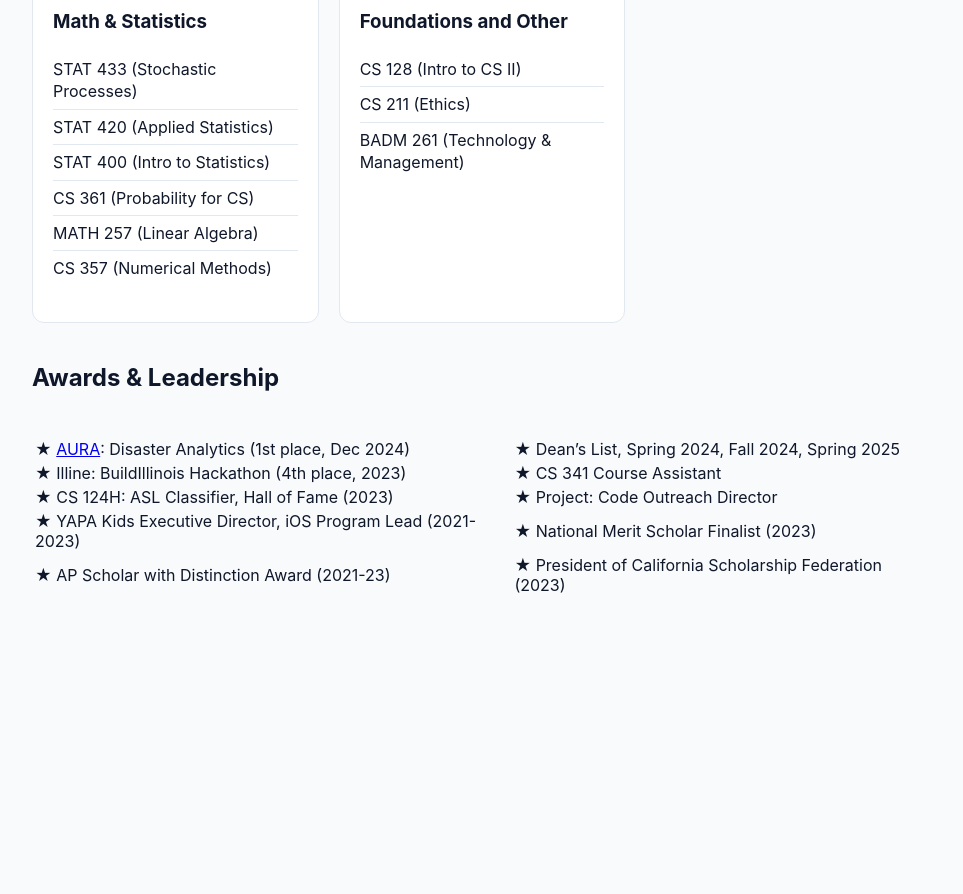
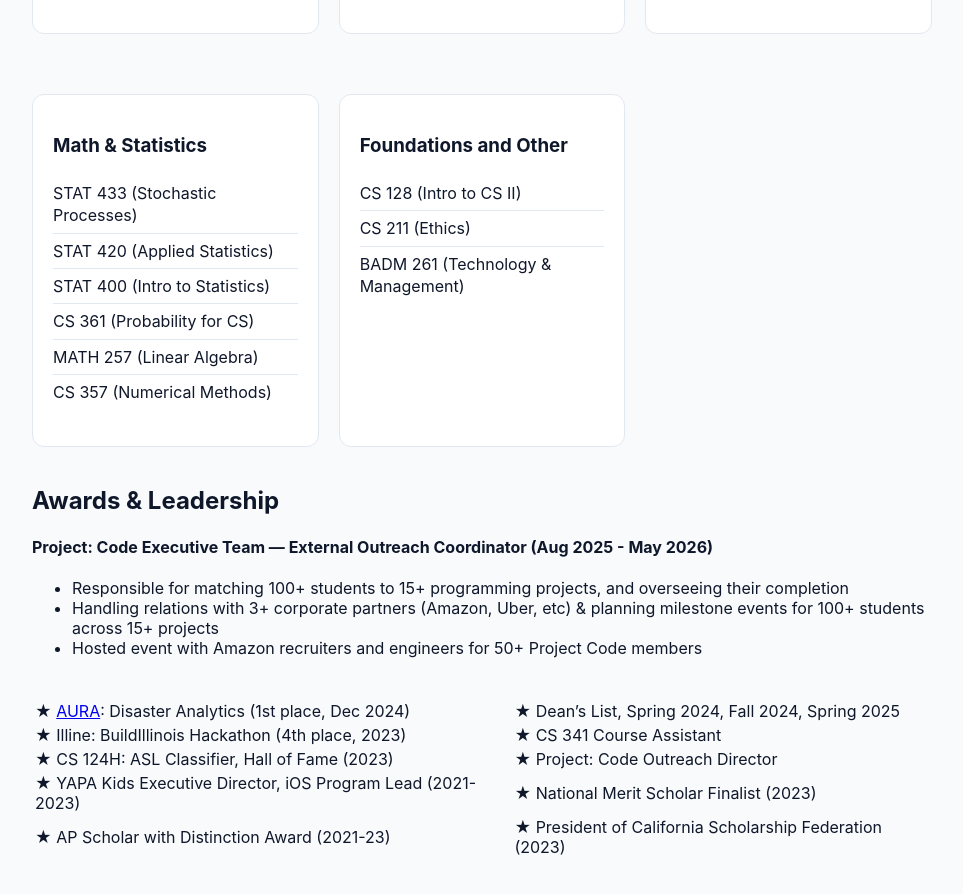
Before and after one commit to srikarpisupati/srikarpisupati.github.io, a Jekyll site: the page built from about.md, in a window 1280 px wide and 900 px high, scrolled down 900 px. Shown: the top 894 px of the window, without its empty margins (158-1121 px from the left). Built offline with Jekyll 4.4.1, drawn with Linux system fonts in a browser that asks for light colours; before the commit the page ends 1538 px from its top, so only the background shows below that; some of the changed text lies outside the part shown.

Commit message:
Update about.md with new work and leadership roles
Added course assistant role and project leadership experience.

```diff
--- a/about.md
+++ b/about.md
@@ -10,6 +10,10 @@ permalink: /about/
 <br>B.S. in Computer Science, Minor in Statistics (Aug 2023 - May 2026)
 
 ## Work Experience
+
+#### CS 341 System Programming
+#### Course Assistant (Aug 2025 - May 2026)
+Host weekly labs & office hours helping 250+ students understand concepts and debug projects in C (malloc, shell)
 
 #### Amazon Web Services
 #### Software Development Engineer Intern (May 2025 - Aug 2025)
@@ -73,6 +77,11 @@ Text2SQL, Asynchronous Serverless Design (Query Execution + Caching), LLM-based
 
 ## Awards & Leadership
 
+#### Project: Code Executive Team — External Outreach Coordinator	(Aug 2025 - May 2026)
+* Responsible for matching 100+ students to 15+ programming projects, and overseeing their completion
+* Handling relations with 3+ corporate partners (Amazon, Uber, etc) & planning milestone events for 100+ students across 15+ projects
+* Hosted event with Amazon recruiters and engineers for 50+ Project Code members
+
 |||
 |--|--|
 | ★ [AURA](https://srikarpisupati.github.io/AURA.pdf): Disaster Analytics (1st place, Dec 2024) | ★ Dean’s List, Spring 2024, Fall 2024, Spring 2025 |
```
